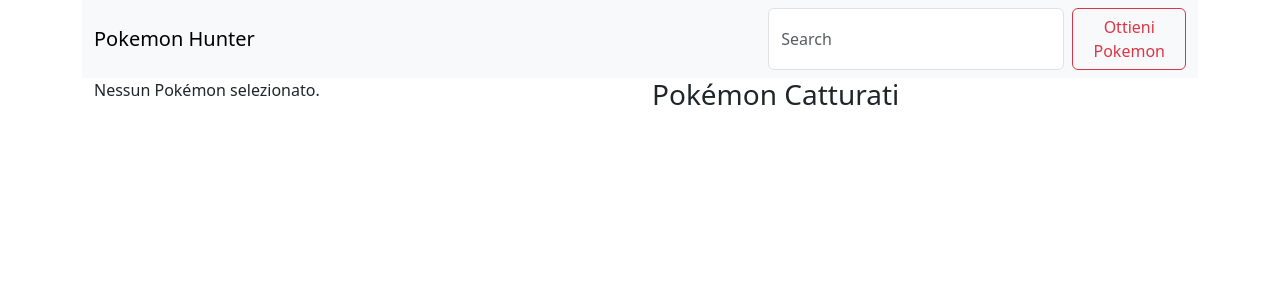
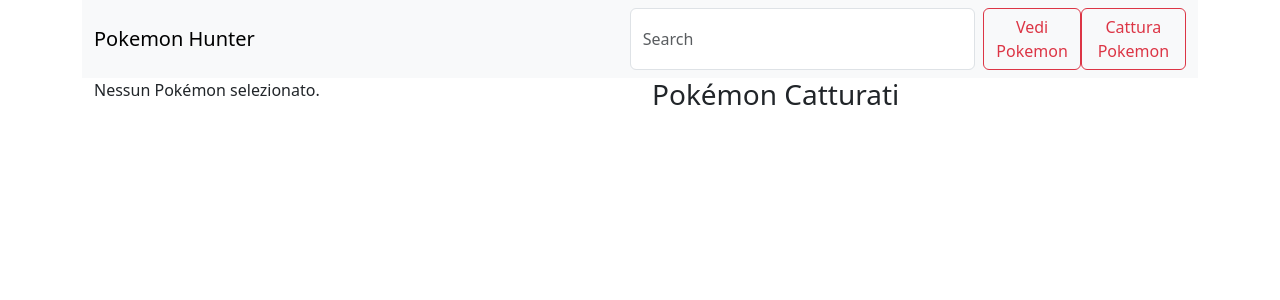
Before and after one commit to SimoneBonvecchio84/vue-pokedex, a Vue app: page / in a window 1280 px wide. Shown: the top 300 px of the page. Built offline with nearby package versions, Linux system fonts and the light colour scheme.

Commit message:
Feat: added btn catch pokemon

```diff
--- a/src/components/AppHeader.vue
+++ b/src/components/AppHeader.vue
@@ -24,7 +24,8 @@
       <a class="navbar-brand">Pokemon Hunter</a>
       <div class="d-flex" role="search">
         <input v-model="pokemonName" class="form-control me-2" type="search" placeholder="Search" aria-label="Search">
-        <button @click="$emit('printPokemon')" class="btn btn-outline-danger" type="submit">Ottieni Pokemon</button>
+        <button @click="$emit('printPokemon')" class="btn btn-outline-danger" type="submit">Vedi Pokemon</button>
+        <button @click="$emit('capturePokemon')" class="btn btn-outline-danger" type="submit">Cattura Pokemon</button>
       </div>
     </div>
   </nav>
```
